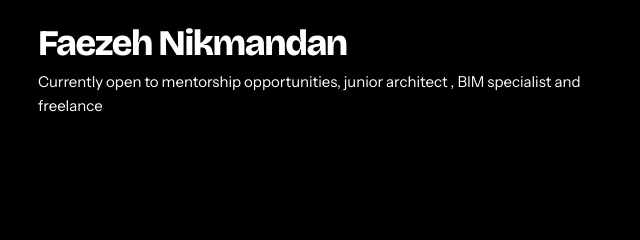
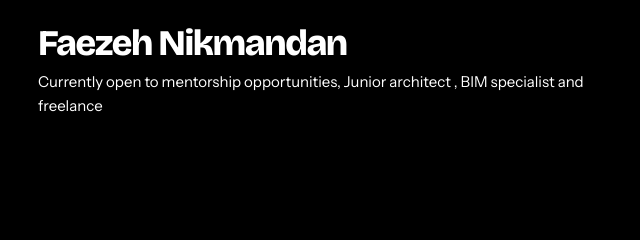
Before and after one commit to Faezehnikmandan/FaezehNikmandan.github.io, a website: page index.html in a window 1280 px wide. Shown: the part 1859-2099 px from the top of the page, 7-647 px from the left. Drawn offline with nearby package versions, Linux system fonts and the light colour scheme.

Commit message:
Update index.html

```diff
--- a/index.html
+++ b/index.html
@@ -271,7 +271,7 @@
             <div>
                 <div class="intro">
                     <h2>Faezeh Nikmandan</h2>
-                    <p>Currently open to mentorship opportunities, junior architect , BIM specialist and freelance </p>
+                    <p>Currently open to mentorship opportunities, Junior architect , BIM specialist and freelance </p>
                 </div>
             </div>
             <form action="https://formspree.io/f/xblrbela" method="post">
```
